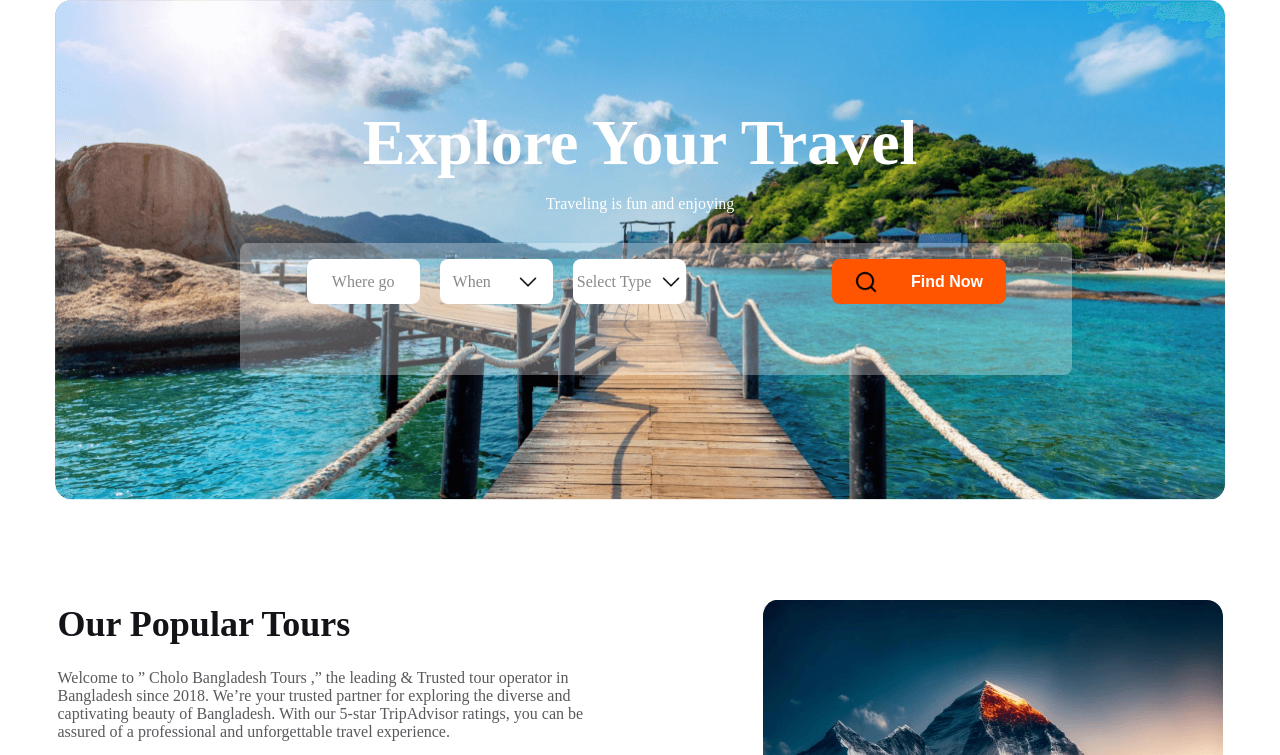
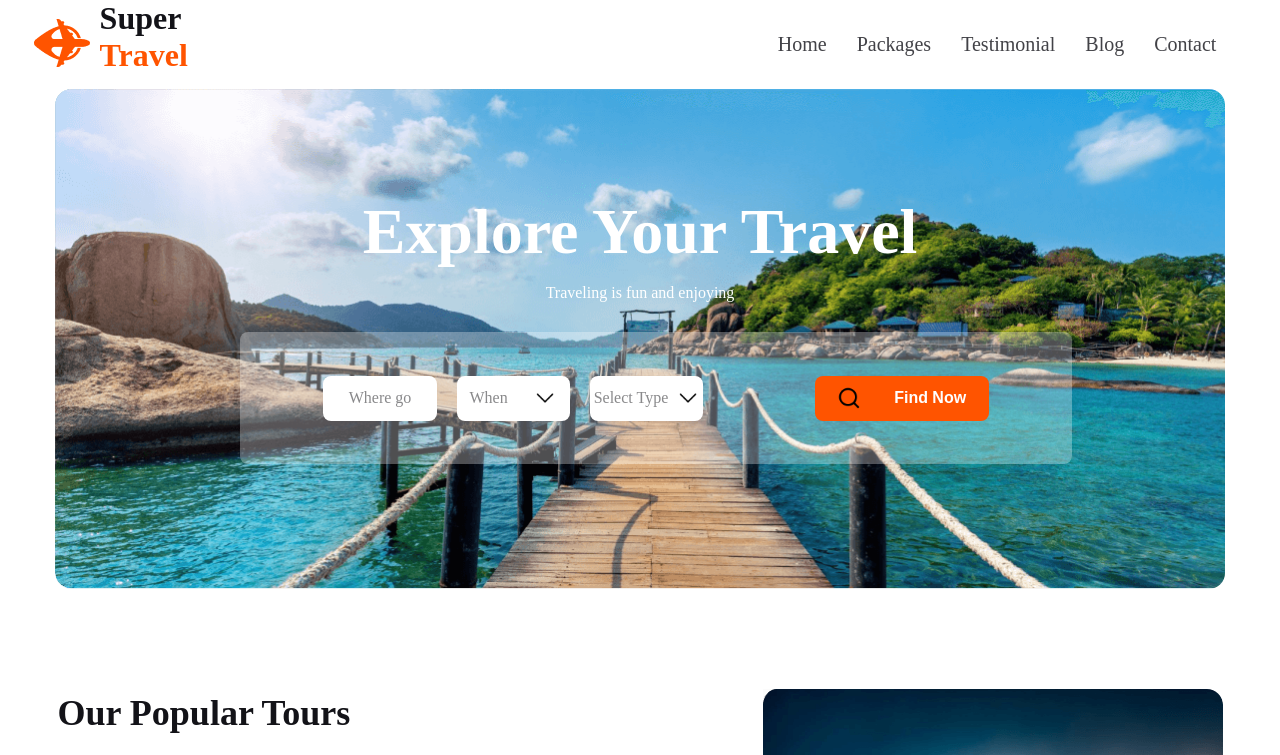
Before and after one commit to KhushnurAnjum26/responsive-travel-blog, a plain HTML site: page index.html in a window 1280 px wide. Shown: the top 755 px of the page. Drawn offline with Linux system fonts and the light colour scheme.

Commit message:
final responsive done

```diff
--- a/index.html
+++ b/index.html
@@ -10,6 +10,34 @@
 
 <body>
     <header>
+<div class="title-main">
+    <div class="main2">
+    <div>
+        <img src="images/Group 40071 (2).png" alt="">
+    </div>
+    <div class="title5">
+
+        <h2 class="nature">Super <span class="one">Travel</span></h2>
+    </div>
+</div>
+
+<ul >
+    <li><a href="">Home</a></li>
+    <li><a href="">Packages</a></li>
+    <li><a href="">Testimonial</a></li>
+    <li><a href="">Blog</a></li>
+    <li><a href="">Contact</a></li>
+</ul>
+</div>
+
+
+
+
+
+
+
+
+
         <div class="banner">
             <div class="banner-title">
                 <h3 class="heading">Explore Your Travel</h3>
@@ -183,7 +211,7 @@
                 </div>
                 <div class="title">
 
-                    <h2 class="nature">Nature <span class="one">Travel</span></h2>
+                    <h2 class="nature">Super <span class="one">Travel</span></h2>
                 </div>
             </div>
             <p class="foot-text"> Mountains generally are understood to be larger than hills, but the term has no
--- a/styles/travel.css
+++ b/styles/travel.css
@@ -16,6 +16,39 @@
     height: 40px;
 
 }
+
+
+.title-main {
+    display: flex;
+    align-items: center;
+    justify-content: center;
+}
+
+.main2 {
+    display: inline-flex;
+    align-items: center;
+    justify-content: center;
+}
+
+.title5 {
+    margin-right: 550px;
+}
+
+.title-main ul {
+    display: inline-flex;
+    list-style: none;
+}
+
+.title-main ul a {
+    text-decoration: none;
+    padding-right: 30px;
+    color: #424247;
+    text-align: center;
+    font-family: Mulish;
+    font-size: 1.25rem;
+    font-weight: 400;
+}
+
 
 .banner {
     background-image: url(../Images/Group\ 13\ \(1\)\ \(1\).png);
@@ -47,7 +80,8 @@
 
 .inputs {
     width: 800px;
-
+    align-items: center;
+    justify-content: center;
     display: inline-flex;
     padding: 16px;
     gap: 24px;
@@ -55,12 +89,15 @@
     background: rgba(255, 255, 255, 0.30);
     margin: 30px 185px;
 }
-.ii{
+
+.ii {
     display: inline-flex;
     width: 400px;
     height: 100px;
+    align-items: center;
 
 }
+
 .i1 {
     width: 174px;
     height: 45px;
@@ -70,11 +107,13 @@
     margin-right: 20px;
     align-items: center;
 }
-.im{
+
+.im {
     width: 24px;
     height: 24px;
 }
-.g3{
+
+.g3 {
     color: rgba(19, 19, 24, 0.50);
     font-family: Mulish;
     font-size: 1rem;
@@ -94,6 +133,7 @@ height: 24px;
     width: 174px;
     height: 45px;
     margin-top: 0px;
+    margin-left: 0px;
 }
 
 
@@ -601,26 +641,33 @@ margin-top: 0px;
 /* media query */
 @media screen and (max-width:600px) {
 
-.banner{
+    .banner {
         margin-left: 200px;
     }
+    .title-main ul{
+        margin-left: 1100px;
+    }
 
-    .ii{
+    .ii {
         flex-direction: column;
         margin-left: 100px;
 
     }
-    .i1{
+
+    .i1 {
         margin-bottom: 15px;
     }
-    .btn-primary2{
+
+    .btn-primary2 {
         height: 30px;
         margin-left: 310px;
     }
+
     .inputs {
         flex-direction: column;
 
     }
+
     .tour {
         flex-direction: column;
     }
@@ -714,9 +761,13 @@ margin-top: 0px;
         background-repeat: no-repeat;
         background-repeat: no-repeat;
     }
-.pic , .title1, .text1{
+
+    .pic,
+    .title1,
+    .text1 {
         margin-left: 400px;
     }
+
     .why {
         flex-direction: column;
     }
@@ -732,14 +783,15 @@ margin-top: 0px;
         flex-direction: column;
     }
 
-    .perfect1
-    {
+    .perfect1 {
         padding-left: 500px;
     }
+
     .perfect2 {
         margin-left: 200px;
     }
-    .p5{
+
+    .p5 {
         width: 1170px;
     }
 }
```
Lines whose indentation alone changed are shown as unchanged.
